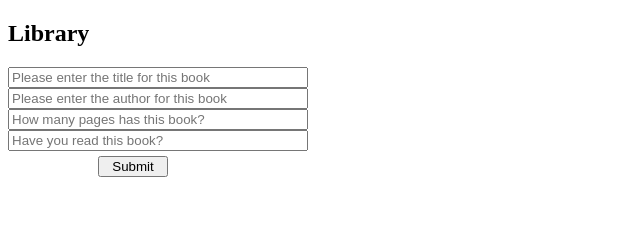
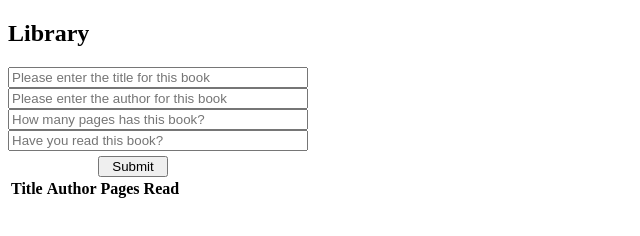
Before and after one commit to o0ops46/library, a plain HTML site: page index.html in a window 1280 px wide. Shown: the whole page, without its empty margins (0-640 px from the left). Drawn offline with Linux system fonts and the light colour scheme.

Commit message:
changes to the displayLibrary function

```diff
--- a/index.html
+++ b/index.html
@@ -11,5 +11,13 @@
     <h2>Library</h2>
     <div class="library"></div>
     <div id="library-container"></div>
+    <table>
+      <tr class="headerRow">
+        <th class="titleHeader"></th>
+        <th class="authorHeader"></th>
+        <th class="pagesHeader"></th>
+        <th class="readHeader"></th>
+      </tr>
+    </table>
   </body>
 </html>
--- a/script.js
+++ b/script.js
@@ -56,7 +56,7 @@ function addBookToLibrary() {
     let title = titleInput.value;
     let author = authorInput.value;
     let pages = pagesInput.value;
-    let read = readInput.checked;
+    let read = readInput.value;
     let book = new Book(title, author, pages, read);
     myLibrary.push(book);
     displayLibrary();
@@ -65,18 +65,18 @@ function addBookToLibrary() {
 
 //  display myLibrary
 function displayLibrary() {
-  let table = document.createElement('table');
-  let headerRow = document.createElement('tr');
-  let titleHeader = document.createElement('th');
+  let table = document.querySelector('table');
+  let headerRow = document.querySelector('.headerRow');
+  let titleHeader = document.querySelector('.titleHeader');
   titleHeader.innerHTML = 'Title';
   headerRow.appendChild(titleHeader);
-  let authorHeader = document.createElement('th');
+  let authorHeader = document.querySelector('.authorHeader');
   authorHeader.innerHTML = 'Author';
   headerRow.appendChild(authorHeader);
-  let pagesHeader = document.createElement('th');
+  let pagesHeader = document.querySelector('.pagesHeader');
   pagesHeader.innerHTML = 'Pages';
   headerRow.appendChild(pagesHeader);
-  let readHeader = document.createElement('th');
+  let readHeader = document.querySelector('.readHeader');
   readHeader.innerHTML = 'Read';
   headerRow.appendChild(readHeader);
   table.appendChild(headerRow);
@@ -86,6 +86,8 @@ function displayLibrary() {
     let titleData = document.createElement('td');
     titleData.innerHTML = book.title;
     bookRow.appendChild(titleData);
+    let authorData = document.createElement('td');
+    authorData.innerHTML = book.author;
     let pagesData = document.createElement('td');
     pagesData.innerHTML = book.pages;
     bookRow.appendChild(pagesData);
@@ -94,6 +96,6 @@ function displayLibrary() {
     bookRow.appendChild(readData);
     table.appendChild(bookRow);
   }
-  document.body.appendChild(table);
 }
 addBookToLibrary();
+displayLibrary();
```
